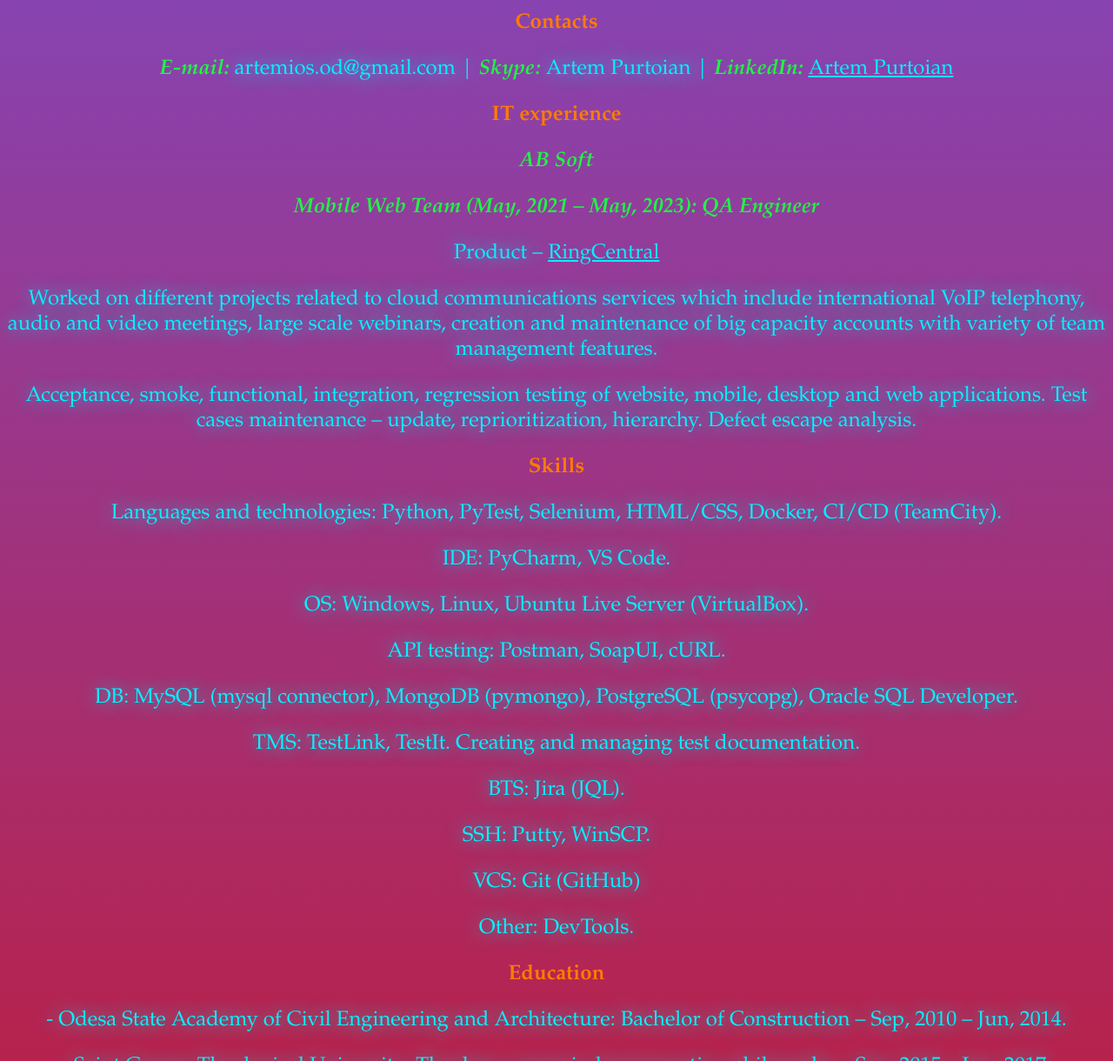
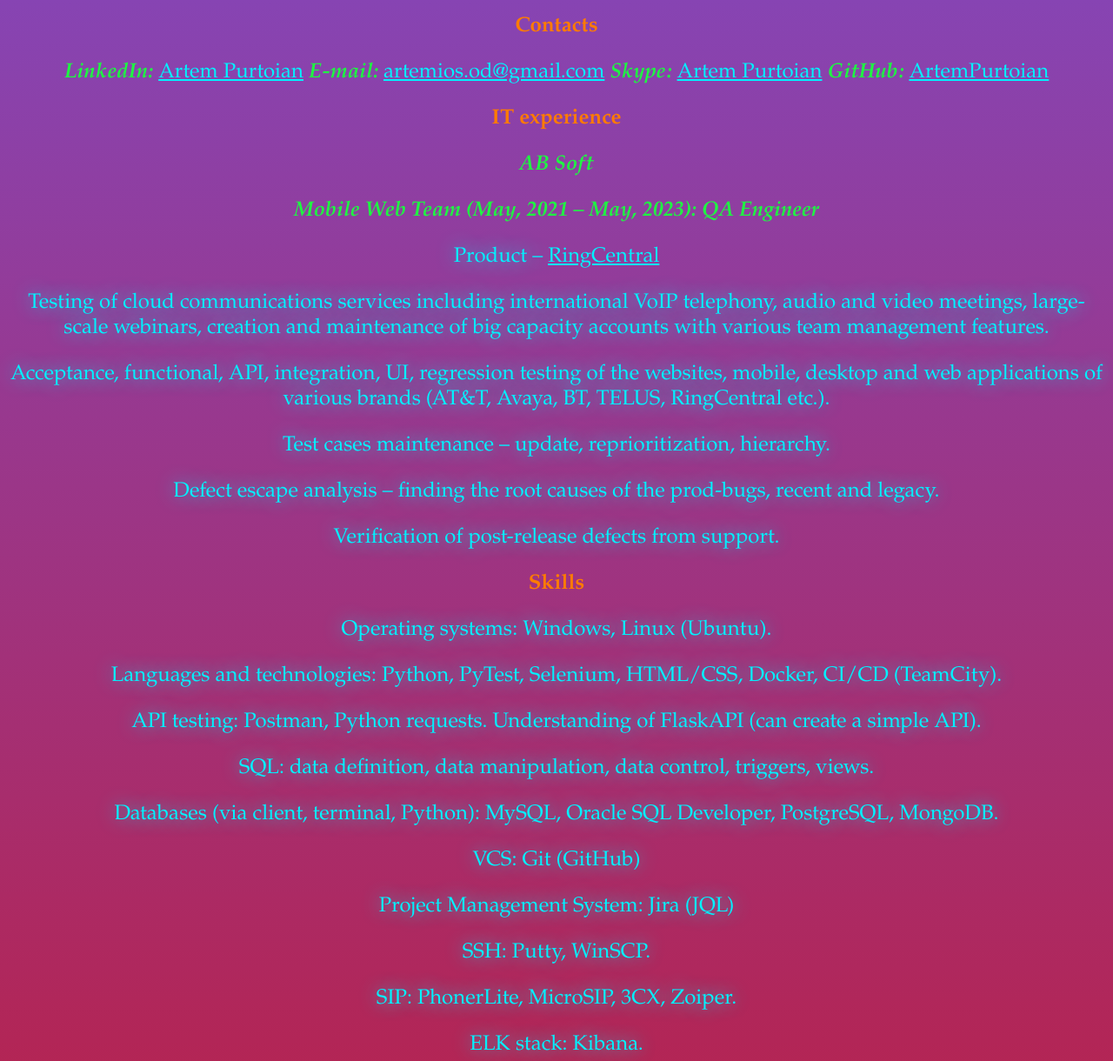
Before and after one commit to ArtemPurtoian/ArtemPurtoian.github.io, a plain HTML site: page index.html in a window 1280 px wide. Shown: the part 355-1575 px from the top of the page at 87% size. Drawn offline with Linux system fonts and the light colour scheme.

Commit message:
added github, email, skype links; div, section tags

```diff
--- a/index.html
+++ b/index.html
@@ -1,50 +1,71 @@
 <!DOCTYPE html>
-<html>
+<html lang="en">
 	<head>
+		<meta charset="UTF-8">
+    	<meta name="viewport" content="width=device-width, initial-scale=1.0">
 		<title>Artem Purtoian</title>
 		<link rel="stylesheet" href=".\style.css">
 	</head>
 	<body>
+		<div id="container">
 			<center>
-		<img width="250" height="250" src=".\img\picture.jpg"/>
+			<img width="250" height="250" src=".\img\picture.jpg" alt="Artem Purtoian">
 			<h1>Artem Purtoian</h1>
 			<h1>Manual QA</h1>
 
+			<section id="contacts">
 				<h1>Contacts</h1>
-		<p><span class="colortext">E-mail: </span>artemios.od@gmail.com | <span class="colortext">Skype: </span>Artem Purtoian |
-		<span class="colortext">LinkedIn: </span><a href="https://www.linkedin.com/in/artem-purtoian/" target="_blank" class="anchor">Artem Purtoian</a></p>
+				<p>
+					<span class="colortext">LinkedIn: </span><a href="https://www.linkedin.com/in/artem-purtoian/" target="_blank" class="anchor">Artem Purtoian</a>
+					<span class="colortext">E-mail: </span><a href="mailto:artemios.od@gmail.com" class="anchor">artemios.od@gmail.com</a>
+					<span class="colortext">Skype: </span><a href="skype:live:artemios.od" class="anchor">Artem Purtoian</a>
+					<span class="colortext">GitHub: </span><a href="https://github.com/ArtemPurtoian?tab=repositories" target="_blank" class="anchor">ArtemPurtoian</a>
+				</p>
+			</section>
 
+			<section id="experience">
 				<h1>IT experience</h1>
 				<p><span class="colortext">AB Soft</span class="colortext"></p>
 				<p><span class="colortext">Mobile Web Team (May, 2021 – May, 2023): QA Engineer</span class="colortext"></p>
 				<p>Product – <a href="https://www.ringcentral.com/" target="_blank" class="anchor">RingCentral</a></p>
-		<p>Worked on different projects related to cloud communications services which include international VoIP telephony,
-		audio and video meetings, large scale webinars, creation and maintenance of big capacity accounts with variety of team management features.</p>
-		<p>Acceptance, smoke, functional, integration, regression testing of website, mobile, desktop and web applications.
-		Test cases maintenance – update, reprioritization, hierarchy. Defect escape analysis.</p>
+				<p>Testing of cloud communications services including international VoIP telephony, audio and video meetings, large-scale webinars,
+				creation and maintenance of big capacity accounts with various team management features.</p>
+				<p>Acceptance, functional, API, integration, UI, regression testing of the websites, mobile, desktop and
+				web applications of various brands (AT&T, Avaya, BT, TELUS, RingCentral etc.).</p>
+				<p>Test cases maintenance – update, reprioritization, hierarchy.</p>
+				<p>Defect escape analysis – finding the root causes of the prod-bugs, recent and legacy.</p>
+				<p>Verification of post-release defects from support.</p>
+			</section>
 
+			<section id="skills">
 				<h1>Skills</h1>
+				<p>Operating systems: Windows, Linux (Ubuntu).</p>
 				<p>Languages and technologies: Python, PyTest, Selenium, HTML/CSS, Docker, CI/CD (TeamCity).</p>
-		<p>IDE: PyCharm, VS Code.</p>
-		<p>OS: Windows, Linux, Ubuntu Live Server (VirtualBox).</p>
-		<p>API testing: Postman, SoapUI, cURL.</p>
-		<p>DB: MySQL (mysql connector), MongoDB (pymongo), PostgreSQL (psycopg), Oracle SQL Developer.</p>
-		<p>TMS: TestLink, TestIt. Creating and managing test documentation.</p>
-		<p>BTS: Jira (JQL).</p>
+				<p>API testing: Postman, Python requests. Understanding of FlaskAPI (can create a simple API).</p>
+				<p>SQL: data definition, data manipulation, data control, triggers, views.</p>
+				<p>Databases (via client, terminal, Python): MySQL, Oracle SQL Developer, PostgreSQL, MongoDB.</p>
+				<p>VCS: Git (GitHub)</p>
+				<p>Project Management System: Jira (JQL)</p>
 				<p>SSH: Putty, WinSCP.</p>
-		<p>VCS: Git (GitHub)</p>
-		<p>Other: DevTools.</p>
+				<p>SIP: PhonerLite, MicroSIP, 3CX, Zoiper.</p>
+				<p>ELK stack: Kibana.</p>
+			</section>
 
+			<section id="education">
 				<h1>Education</h1>
 				<p>- Odesa State Academy of Civil Engineering and Architecture: Bachelor of Construction – Sep, 2010 – Jun, 2014.</p>
 				<p>- Saint George Theological University: Theology, exegesis, hermeneutics, philosophy – Sep, 2015 – Jun, 2017.</p>
 				<p>- Hillel IT School Odesa: QA Manual – Dec, 2020 – Apr, 2021. QA Automation Python – Apr, 2023 – Aug, 2023.</p>
+			</section>
 
-		<h1>Soft skills</h1>
-		<p>Dependable, diligent, attentive, communicative &#128521</p>
+			<section id="softskills">
+				<h1>About myself</h1>
+				<p>Open-minded, diligent, a reliable team player, a fast learner and a hard worker &#128521</p>
 
 				<h1>Languages</h1>
 				<p>English - upper-intermediate; Spanish - elementary; Ukrainian, Armenian, Russian - native</p>
+			</section>
 			</center>
+		</div>
 	</body>
 </html>
```
Lines whose indentation alone changed are shown as unchanged.
